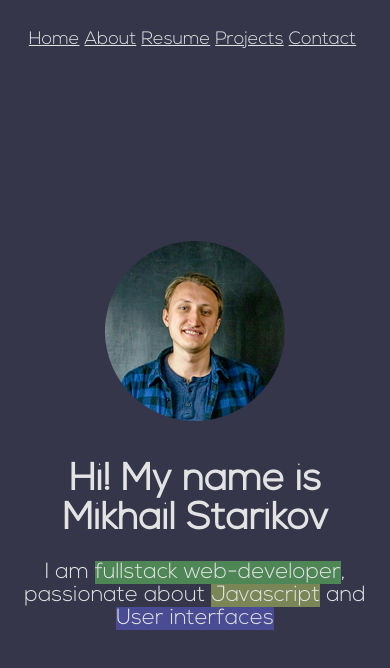
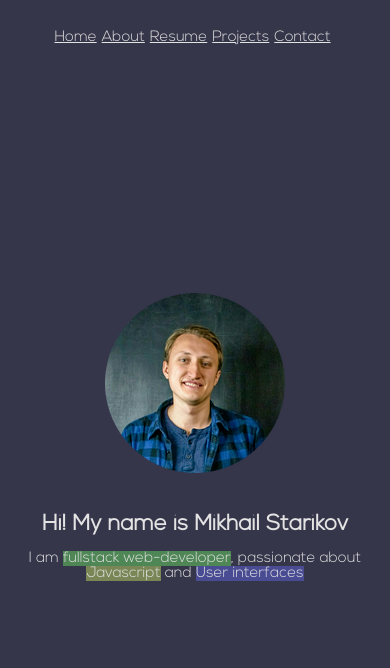
Before and after one commit to starikovm/starikovm_portfolio_website, a Vue app: page /#/ in a window 390 px wide. Shown: the top 668 px of the page. Built offline with nearby package versions, Linux system fonts and the light colour scheme.

Commit message:
fix fonts for mobiles

```diff
--- a/src/components/Heading.vue
+++ b/src/components/Heading.vue
@@ -30,9 +30,19 @@
 }
 h3 {
   margin: 40px 0 0;
-  font-size: 38px;
+  font-size: 22px;
 }
 p {
-  font-size: 22px;
+  font-size: 15px;
+}
+
+@media only screen and (min-width: 600px) {
+  h3 {
+    margin: 40px 0 0;
+    font-size: 38px;
+  }
+  p {
+    font-size: 22px;
+  }
 }
 </style>
--- a/src/components/Navigation.vue
+++ b/src/components/Navigation.vue
@@ -16,11 +16,10 @@
 <style>
 #nav {
   padding-top: 30px;
-
 }
 #nav a {
   font-family: "Nexa";
-  font-size: 18px;
+  font-size: 15px;
   margin: 0 5px 5px 0;
   color: #e3e3e3;
 }
@@ -28,7 +27,7 @@
   text-decoration: none;
 }
 
-@media screen and (min-width: 600px) {
+@media only screen and (min-width: 600px) {
   #nav {
     margin-right: 30px;
     margin-left: auto;
```
